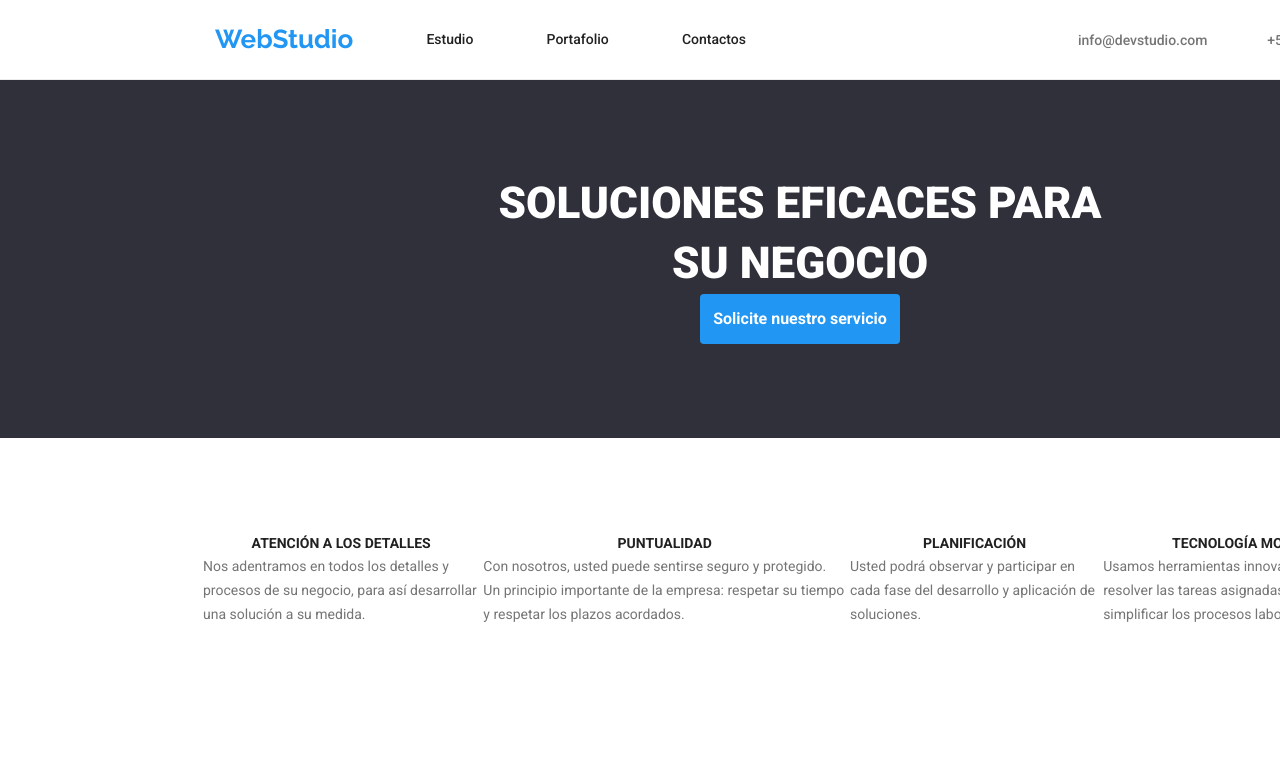
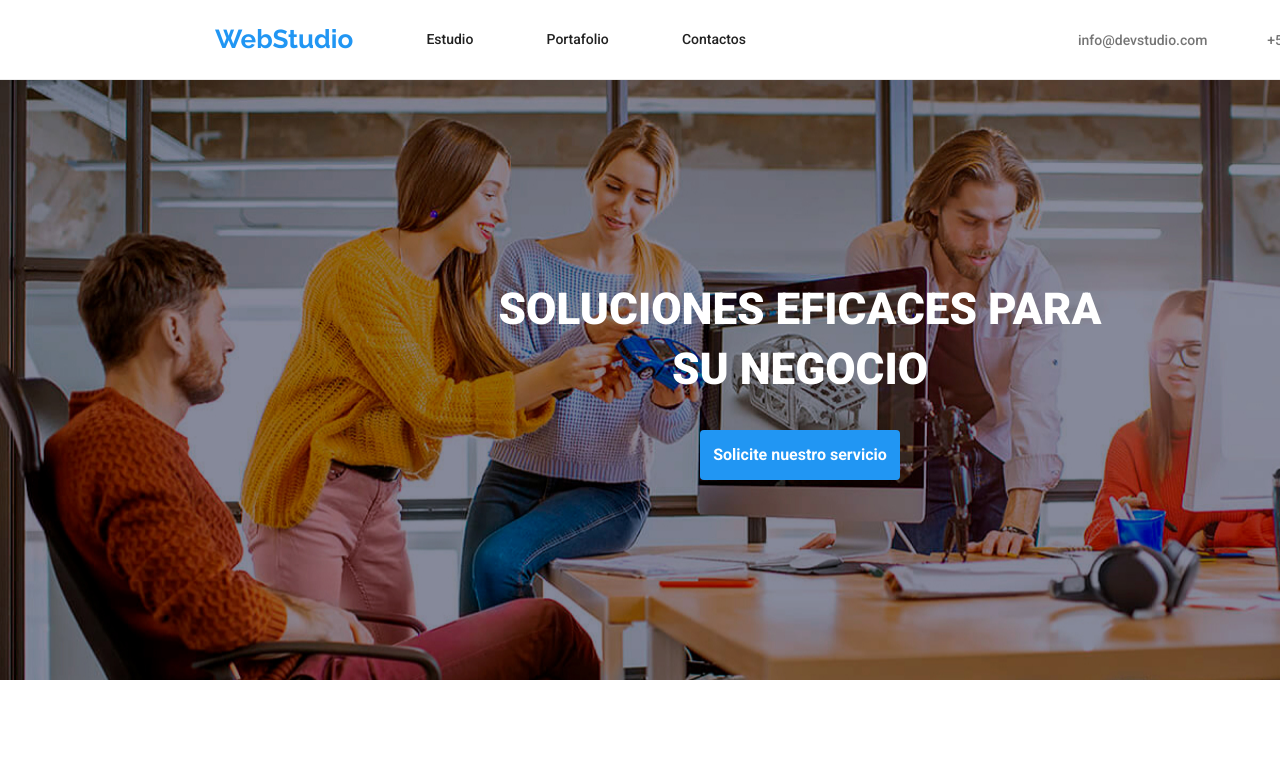
Before and after one commit to JossTorres91/goit-markup-hw-04, a plain HTML site: page index.html in a window 1280 px wide. Shown: the top 773 px of the page. Drawn offline with nearby package versions, Linux system fonts and the light colour scheme.

Commit message:
Commit02

```diff
--- a/css/styles.css
+++ b/css/styles.css
@@ -1,5 +1,6 @@
 *{
     margin: 0px;
+    padding: 0px;
 }
 body{
     font-family: 'Roboto',
@@ -71,7 +72,6 @@ address p,
 .category{
     color: #757575;
 }
-.solutions,
 footer {
     background-color: #2F303A
 }
@@ -227,6 +227,7 @@ main,
 .position,
 h1 {
     text-align: center;
+    margin-bottom: 30px;
 }
 .section {
     padding: 94px 0px;
@@ -240,3 +241,10 @@ address {
 .portfoliofig figure {
     border-bottom: 1px solid #eee;
 }
+.solutions{
+    background: url('../images/pic01hw04.jpg'), rgba(47,48,58,0.4);
+    padding: 200px 0px;
+    display: flex;
+    flex-direction: column;
+    align-items: center;
+}
--- a/index.html
+++ b/index.html
@@ -32,7 +32,6 @@
     </header>
     <main>
       <div class="solutions">
-        <div class="section">
         <h1>
           SOLUCIONES EFICACES PARA <br />
           SU NEGOCIO
@@ -40,7 +39,6 @@
         <button type="button" class="servicebtn">
           Solicite nuestro servicio
         </button>
-        </div>
       </div>
       <div class="container">
         <div class="section">
```
Also changed, not shown: images/pic01hw04.jpg (added). Lines whose indentation alone changed are shown as unchanged.
